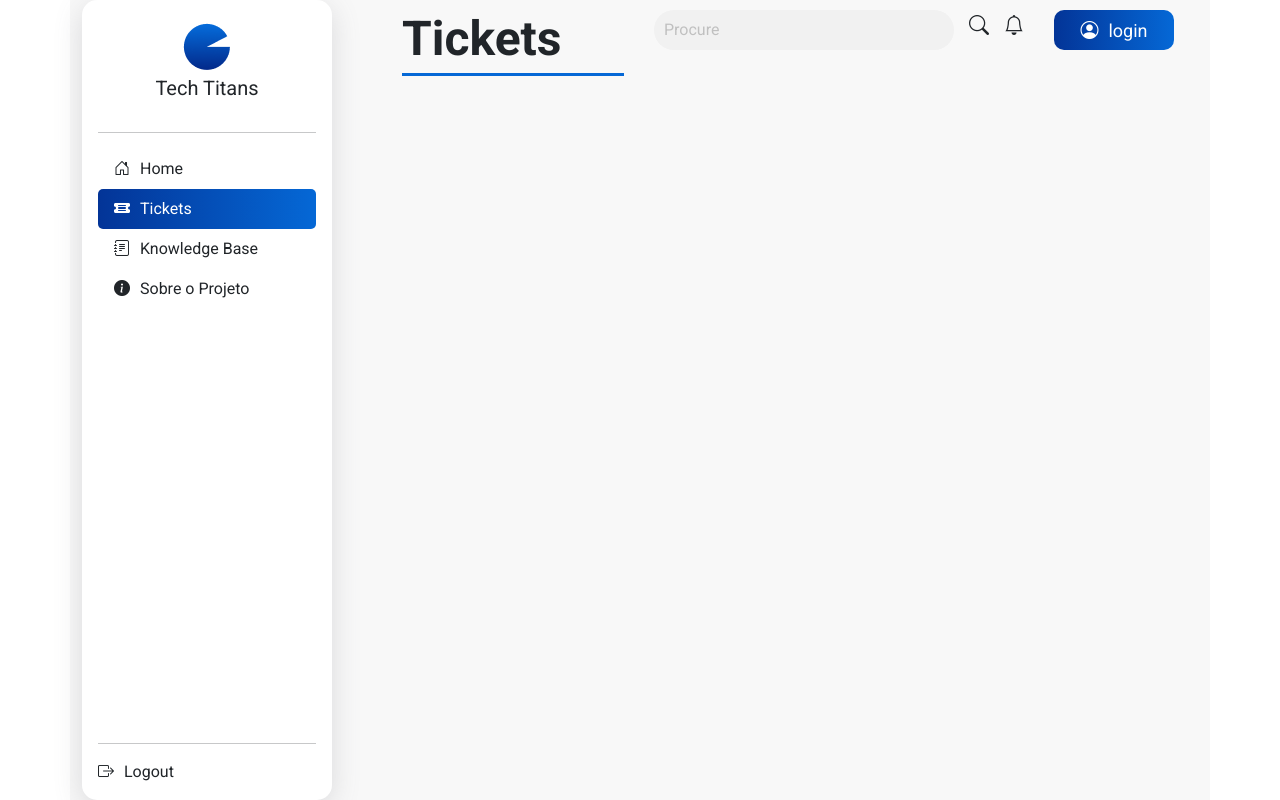
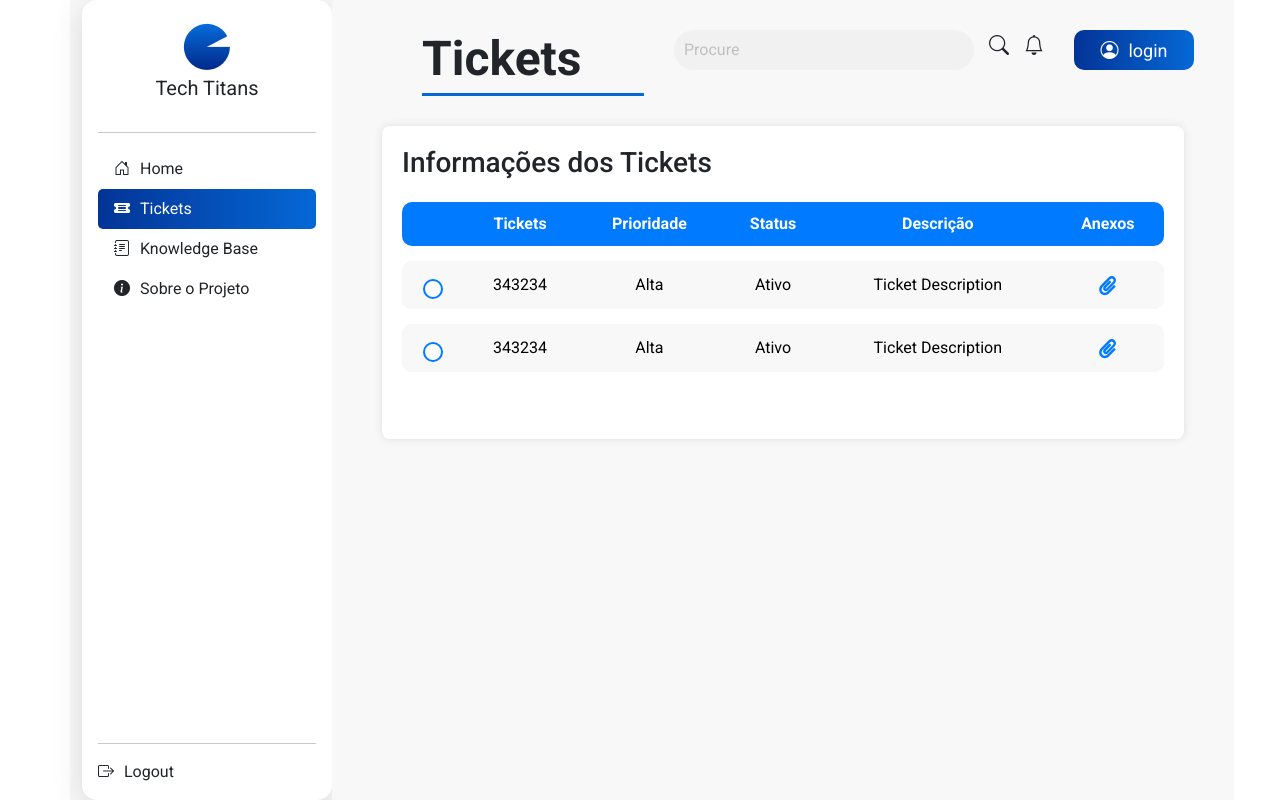
Before and after one commit to Grupo-1-TechTitans/Challenge-2-Entrega, a React (Vite) app: page /Tickets in a window 1280 px wide. Built offline with nearby package versions, Linux system fonts and the light colour scheme.

Commit message:
adiconando tabela dos tickets

```diff
--- a/package.json
+++ b/package.json
@@ -15,6 +15,7 @@
     "react": "^18.3.1",
     "react-bootstrap": "^2.10.4",
     "react-dom": "^18.3.1",
+    "react-icons": "^5.3.0",
     "react-router-dom": "^6.26.0"
   },
   "devDependencies": {
--- a/src/Componentes/Overview/index.jsx
+++ b/src/Componentes/Overview/index.jsx
@@ -10,7 +10,7 @@ const Overview = () => {
       <h2><strong>Overview do Project</strong></h2>
       <div className="video-grid">
         <VideoCard className="title" title="Video Pitch 1" videoId="-R0UYHS8A_A" />
-        <VideoCard className={"title"} title="Video Pitch 2" videoId="-Pkj1qIcK2Y" />{/* aqui adiciona o ID do video no yt para poder assitir na pagina */}
+        <VideoCard className="title" title="Video Pitch 2" videoId="-Pkj1qIcK2Y" />{/* aqui adiciona o ID do video no yt para poder assitir na pagina */}
       </div>
     </div>
   );
--- /dev/null
+++ b/src/Componentes/TicketsAi/index.jsx
@@ -0,0 +1,58 @@
+import React from "react";
+import Table from "react-bootstrap/Table";
+import Form from "react-bootstrap/Form";
+import { FaPaperclip } from "react-icons/fa"
+import ticketsData from '../../dados/tickets_data.json';
+
+import "./style.css";
+
+function TicketsTable() {
+  return (
+    <div className="tickets-container">
+      <h3>Informações dos Tickets</h3>
+      <div className="table table-container">
+        <Table responsive>
+          <thead>
+            <tr>
+              <th></th>{/* {coluna para as checkboxes} */}
+              <th scope="col">Tickets</th>
+              <th scope="col">Prioridade</th>
+              <th scope="col">Status</th>
+              <th scope="col">Descrição</th>
+              <th scope="col">Anexos</th>
+            </tr>
+          </thead>
+          <tbody>
+            <tr>
+                <td>
+                    <Form.Check type="checkbox" name="ticketSelect" />
+                </td>
+              <td>343234</td>
+              <td>Alta</td>
+              <td>Ativo</td>
+              <td>Ticket Description</td>
+              <td>
+                <a href="#"><FaPaperclip className="anexo-icon" /></a>
+              </td>
+            </tr>
+            <tr>
+                <td>
+                    <Form.Check type="checkbox" name="ticketSelect" />
+                </td>
+              <td>343234</td>
+              <td>Alta</td>
+              <td>Ativo</td>
+              <td>Ticket Description</td>
+              <td>
+                <a href="#"><FaPaperclip className="anexo-icon" /></a>
+              </td>
+            </tr>
+
+          </tbody>
+        </Table>
+      </div>
+    </div>
+  );
+}
+
+export default TicketsTable;
--- /dev/null
+++ b/src/Componentes/TicketsAi/style.css
@@ -0,0 +1,75 @@
+.tickets-container {
+    padding: 20px;
+    background-color: white; /* Cor de fundo clara */
+    border-radius: 8px; /* Arredondar cantos da tabela inteira */
+    box-shadow: 0px 0px 10px rgba(0, 0, 0, 0.1); /* Sombra leve */
+    max-height: 500px;
+    overflow-y: auto;
+  }
+
+
+  .table {
+    width: 100%;
+    border-collapse: separate; /* Permite espaçamento entre as linhas */
+    border-spacing: 0 15px; /* Espaçamento vertical entre as linhas */
+  }
+
+  .table thead th {
+    background-color: #007bff; /* Cor de fundo do cabeçalho */
+    color: white;
+    text-align: center;
+    vertical-align: middle;
+    padding: 10px;
+    border: none; /* Remove as bordas */
+  }
+
+  .table thead th:first-child {
+    border-top-left-radius: 10px;
+    border-bottom-left-radius: 10px; /* Arredondar canto superior esquerdo */
+  }
+
+  .table thead th:last-child {
+    border-top-right-radius: 10px;
+    border-bottom-right-radius: 10px;/* Arredondar canto superior direito */
+  }
+
+  .table tbody tr {
+    background-color: #f2f2f2; /* Cor de fundo cinza claro para cada linha */
+    border-radius: 10px; /* Arredondar os cantos de cada linha */
+    overflow: hidden; /* Garante que o arredondamento seja aplicado corretamente */
+  }
+
+  .table tbody tr td {
+    background-color: #f8f8f8;
+    text-align: center;
+    vertical-align: middle;
+    padding: 10px;
+    border: none; /* Remove as bordas das células */
+  }
+
+  .table tbody tr td:first-child {
+    border-top-left-radius: 10px;
+    border-bottom-left-radius: 10px;
+  }
+
+  .table tbody tr td:last-child {
+    border-top-right-radius: 10px;
+    border-bottom-right-radius: 10px;
+  }
+
+  .form-check-input[type="checkbox"] {
+    margin-top: 0.5rem;
+    border-radius: 50%; /* Torna o checkbox circular */
+    width: 20px;
+    height: 20px;
+    border: 2px solid #007bff; /* Cor da borda do checkbox */
+  }
+
+  .form-check-input[type="checkbox"]:checked {
+    background-color: #007bff; /* Cor do fundo do checkbox quando marcado */
+  }
+
+  .anexo-icon {
+    color: #007bff; /* Cor azul para o ícone de anexo */
+    font-size: 1.2rem; /* Tamanho do ícone */
+  }
--- a/src/Pages/Tickets/index.jsx
+++ b/src/Pages/Tickets/index.jsx
@@ -1,25 +1,25 @@
+import { Button, Container } from "react-bootstrap";
+import "bootstrap/dist/css/bootstrap.min.css";
 
-import { Button, Container } from 'react-bootstrap';
-import 'bootstrap/dist/css/bootstrap.min.css';
-
-import '../../app.css';
-import BarraLateral from '../../Componentes/BarraLateral';
-import NavbarCustom from '../../Componentes/NavbarCustom';
+import "../../app.css";
+import "./style.css"
+import BarraLateral from "../../Componentes/BarraLateral";
+import NavbarCustom from "../../Componentes/NavbarCustom";
+import TicketsAi from "../../Componentes/TicketsAi";
+import TicketsTable from "../../Componentes/TicketsAi";
 
 function Tickets() {
-
-
   return (
-    <div className='container'>
-
-      <BarraLateral/>
-      <div>
-      <NavbarCustom/>
-
+    <div className="container">
+      <BarraLateral />
+      <div className="main-content">
+        <NavbarCustom />
+        <div className="tickets-info">
+          <TicketsTable />
+        </div>
       </div>
-
     </div>
-  )
+  );
 }
 
-export default Tickets
+export default Tickets;
--- /dev/null
+++ b/src/Pages/Tickets/style.css
@@ -0,0 +1,15 @@
+*{
+    box-sizing: border-box;
+    margin: 0;
+    padding: 0;
+}
+
+
+.tickets-info {
+    padding: 0 30px;
+    width: 100%;
+    display: flex;
+    flex-direction: column;
+    flex-wrap: wrap;
+
+}
```
Also changed, not shown: src/Componentes/VideoOverview/index.jsx (deleted), 1 other file (tests, documents, lock files or other folders).
